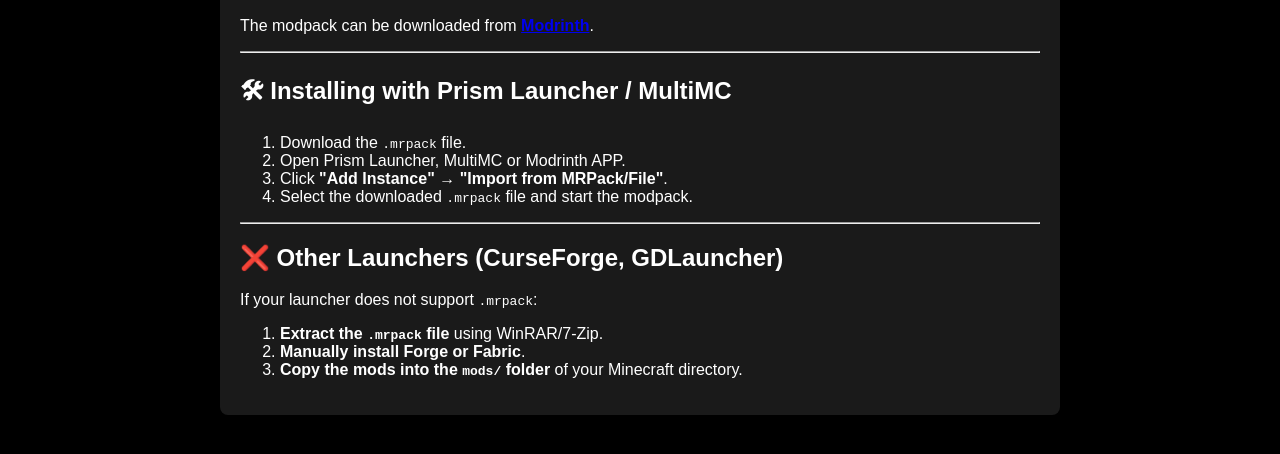
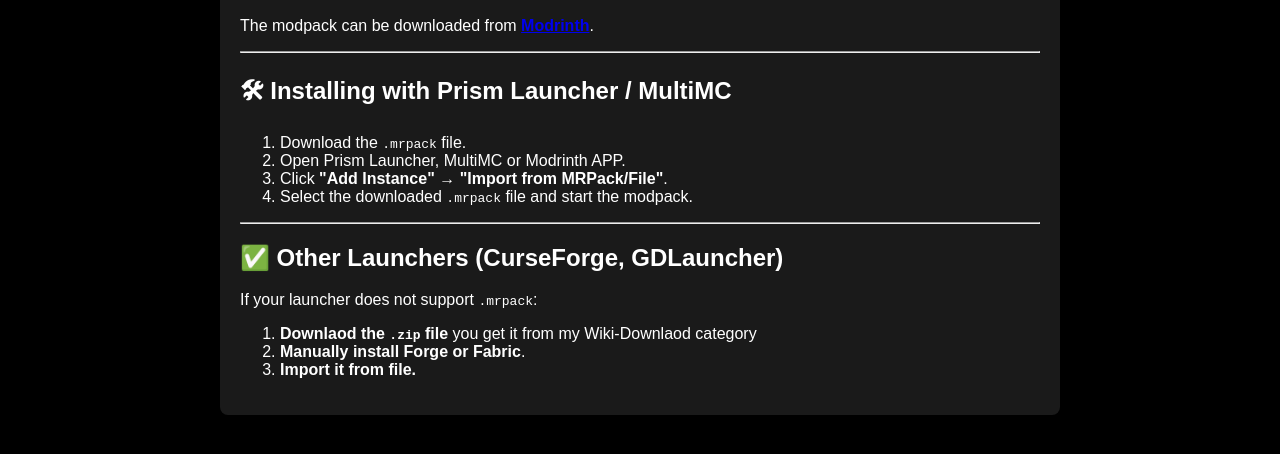
Before and after one commit to Varam0s/Performa, a plain HTML site: page docs/setup.html in a window 1280 px wide. Shown: the part 200-654 px from the top of the page. Drawn offline with Linux system fonts and the light colour scheme.

Commit message:
Update setup.html

```diff
--- a/docs/setup.html
+++ b/docs/setup.html
@@ -67,11 +67,11 @@
 <li>Select the downloaded <code>.mrpack</code> file and start the modpack.</li>
 </ol>
 <hr />
-<h2 id="-other-launchers-curseforge-gdlauncher-">❌ Other Launchers (CurseForge, GDLauncher)</h2>
+<h2 id="-other-launchers-curseforge-gdlauncher-">✅ Other Launchers (CurseForge, GDLauncher)</h2>
 <p>If your launcher does not support <code>.mrpack</code>:</p>
 <ol>
-<li><strong>Extract the <code>.mrpack</code> file</strong> using WinRAR/7-Zip.</li>
+<li><strong>Downlaod the <code>.zip</code> file</strong> you get it from my Wiki-Downlaod category</li>
 <li><strong>Manually install Forge or Fabric</strong>.</li>
-<li><strong>Copy the mods into the <code>mods/</code> folder</strong> of your Minecraft directory.</li>
+<li><strong>Import it from file.</strong></li>
 </ol>
  </div>
```
